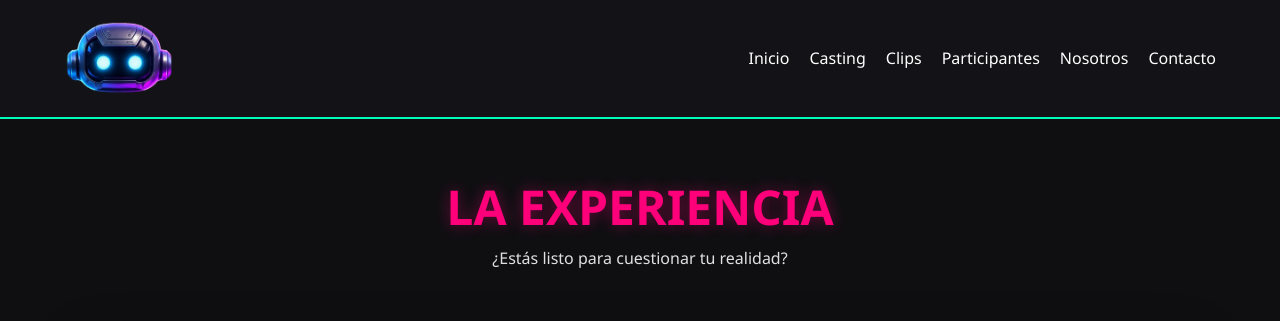
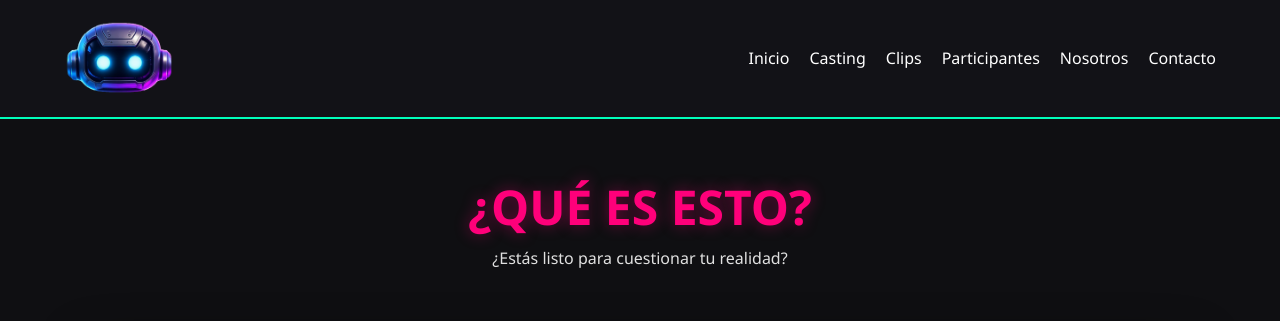
Before and after one commit to R0N1T8/-quecreias-, a plain HTML site: page clips.html in a window 1280 px wide. Shown: the top 321 px of the page. Drawn offline with Linux system fonts and the light colour scheme.

Commit message:
Change section title from 'LA EXPERIENCIA' to '¿QUÉ ES ESTO?'

```diff
--- a/clips.html
+++ b/clips.html
@@ -29,7 +29,7 @@
 
     <main class="container">
         <section class="section-title">
-            <h1>LA EXPERIENCIA</h1>
+            <h1>¿QUÉ ES ESTO?</h1>
             <p>¿Estás listo para cuestionar tu realidad?</p>
         </section>
 
```
